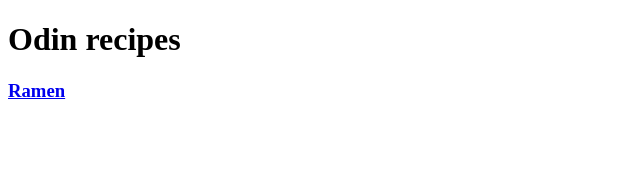
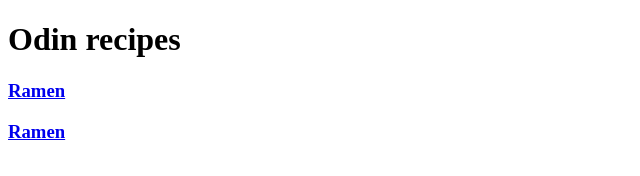
Before and after one commit to PMusician/odin-recipes, a plain HTML site: page index.html in a window 1280 px wide. Shown: the full height of the page, 0-640 px from the left. Drawn offline with Linux system fonts and the light colour scheme.

Commit message:
Adding links on index page

```diff
--- a/index.html
+++ b/index.html
@@ -8,6 +8,7 @@
 <body>
     <h1>Odin recipes</h1>
     <h3><a href="Recipes/Ramen.html">Ramen</a> </h3>
+    <h3><a href="Recipes/Balut.html">Ramen</a> </h3>
 
 
 
```
